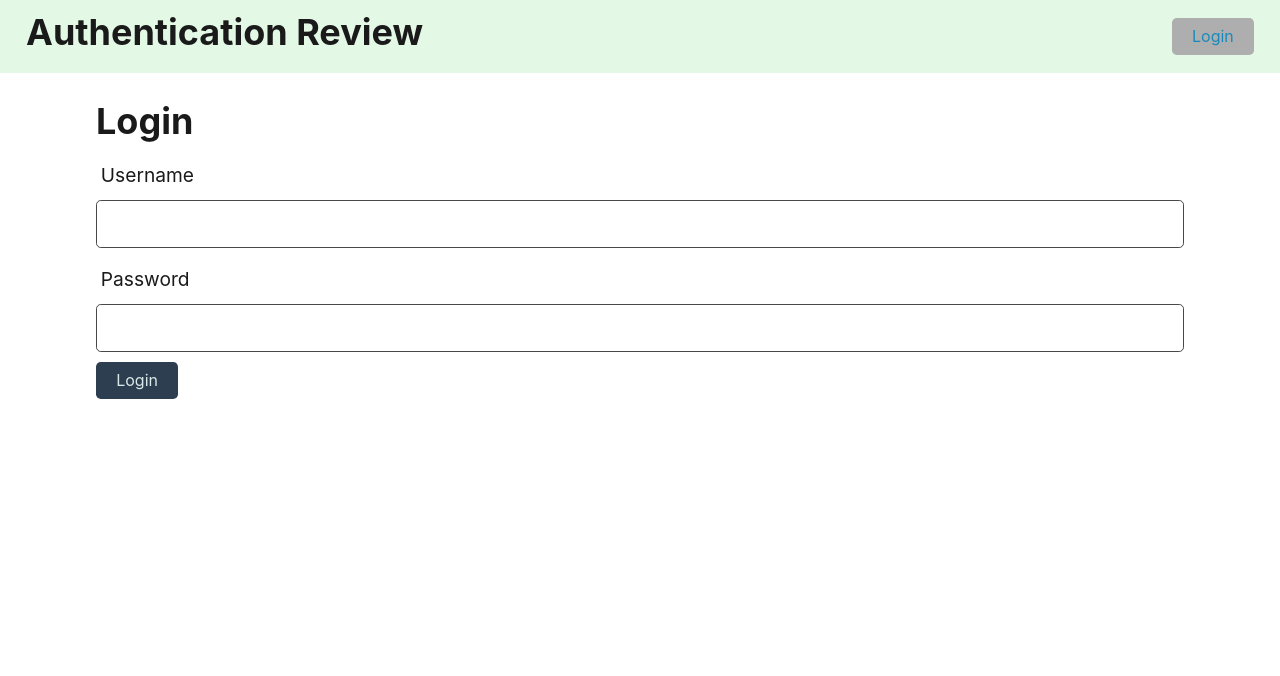
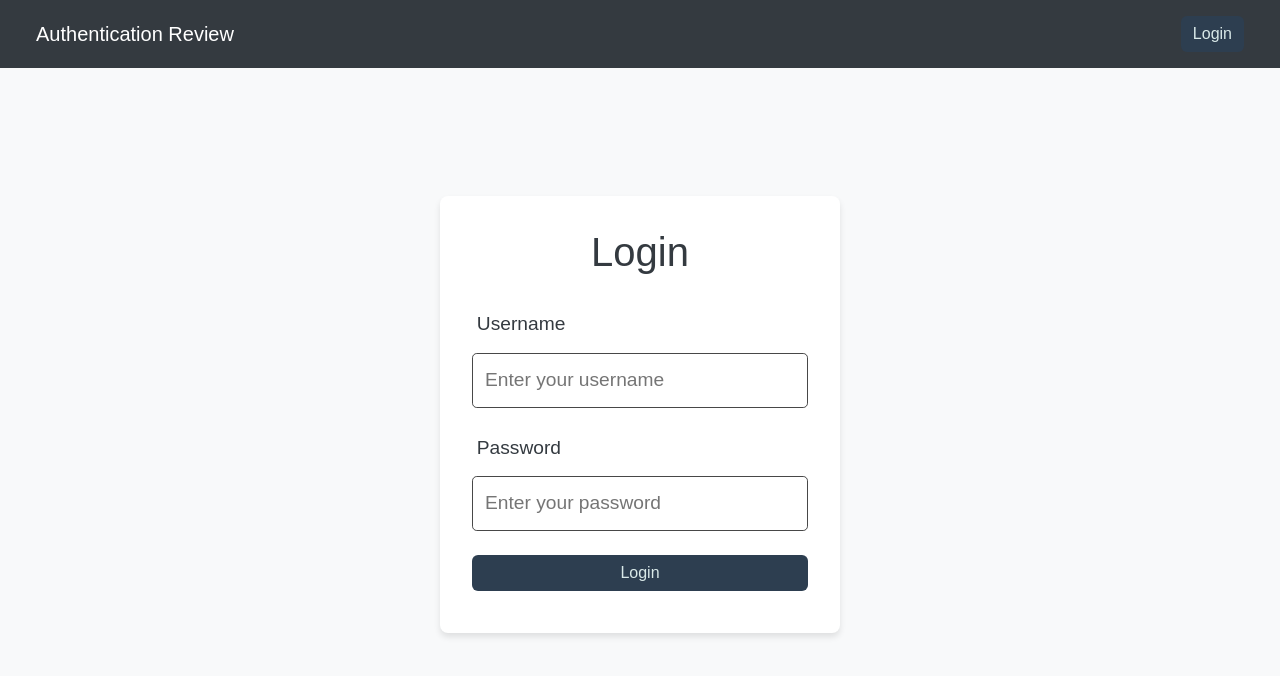
Before and after one commit to YourChumMoop/sound-and-scene, a React (Vite) app in the folder client/: page /login in a window 1280 px wide. Shown: the top 676 px of the page. Built offline with nearby package versions, Linux system fonts and the light colour scheme.

Commit message:
adding styling for login

```diff
--- /dev/null
+++ b/client/src/App.css
@@ -0,0 +1,147 @@
+/* Import Bootstrap */
+@import url('https://cdnjs.cloudflare.com/ajax/libs/bootstrap/5.3.2/css/bootstrap.min.css');
+
+/* Global Styles */
+body {
+  font-family: 'Arial', sans-serif;
+  background-color: #f8f9fa;
+  color: #343a40;
+}
+
+a {
+  color: #007bff;
+  text-decoration: none;
+}
+
+a:hover {
+  text-decoration: underline;
+}
+
+/* Navbar Styles */
+.navbar {
+  background-color: #343a40;
+}
+
+.navbar-brand, .navbar-nav .nav-link {
+  color: #fff !important;
+}
+
+.navbar-brand:hover, .navbar-nav .nav-link:hover {
+  color: #ffc107 !important;
+}
+
+/* Header and Footer */
+.header, .footer {
+  background-color: #343a40;
+  color: #fff;
+  padding: 1rem 0;
+  text-align: center;
+}
+
+/* Search Bar Styles */
+.search-bar {
+  margin: 2rem auto;
+  max-width: 500px;
+}
+
+/* Home Page */
+.home-banner {
+  background: url('https://source.unsplash.com/1600x400/?concert') no-repeat center center;
+  background-size: cover;
+  height: 400px;
+  position: relative;
+}
+
+.home-banner .overlay {
+  position: absolute;
+  top: 0;
+  left: 0;
+  width: 100%;
+  height: 100%;
+  background: rgba(0, 0, 0, 0.5);
+  display: flex;
+  justify-content: center;
+  align-items: center;
+  color: #fff;
+  font-size: 2rem;
+}
+
+/* Event Cards */
+.event-card {
+  transition: transform 0.2s ease;
+}
+
+.event-card:hover {
+  transform: scale(1.03);
+}
+
+.event-card img {
+  height: 200px;
+  object-fit: cover;
+}
+
+.event-card .card-body {
+  min-height: 150px;
+}
+
+/* Venue Cards */
+.venue-card {
+  transition: transform 0.2s ease;
+}
+
+.venue-card:hover {
+  transform: scale(1.03);
+}
+
+.venue-card img {
+  height: 150px;
+  object-fit: cover;
+}
+
+/* Buttons */
+.btn-primary {
+  background-color: #007bff;
+  border: none;
+}
+
+.btn-primary:hover {
+  background-color: #0056b3;
+}
+
+/* Forms */
+.form-control {
+  border-radius: 0.25rem;
+}
+
+/* Login Page */
+.login-container {
+  max-width: 400px;
+  margin: 5rem auto;
+  padding: 2rem;
+  background-color: #fff;
+  box-shadow: 0 4px 6px rgba(0, 0, 0, 0.1);
+  border-radius: 0.5rem;
+}
+
+/* Responsive Design */
+@media (max-width: 768px) {
+  .home-banner {
+    height: 300px;
+  }
+}
+
+.form-input {
+    width: 100%;
+    padding: 0.75rem;
+    color: #1a1a1a;
+    background-color: #ffffff;
+    font-size: 1rem;
+    border: 1px solid #ccc;
+    border-radius: 0.25rem;
+  }
+
+  .form-input:focus {
+    border-color: #007bff;
+    outline: none;
+    box-shadow: 0 0 4px rgba(0, 123, 255, 0.25);
+  }
--- a/client/src/components/Navbar.tsx
+++ b/client/src/components/Navbar.tsx
@@ -9,38 +9,41 @@ const Navbar = () => {
   // Function to check if the user is logged in using auth.loggedIn() method
   const checkLogin = () => {
     if (auth.loggedIn()) {
-      setLoginCheck(true);  // Set loginCheck to true if user is logged in
+      setLoginCheck(true);
     }
   };
 
-  // useEffect hook to run checkLogin() on component mount and when loginCheck state changes
+  // useEffect hook to run checkLogin() on component mount
   useEffect(() => {
-    checkLogin();  // Call checkLogin() function to update loginCheck state
-  }, [loginCheck]);  // Dependency array ensures useEffect runs when loginCheck changes
+    checkLogin();
+  }, []);
 
   return (
-    <div className="display-flex justify-space-between align-center py-2 px-5 mint-green">
-      <h1>
-        Authentication Review
-      </h1>
-      <div>
-        {
-          // Conditional rendering based on loginCheck state
-          !loginCheck ? (
-            // Render login button if user is not logged in
-            <button className="btn" type='button'>
-              <Link to='/login'>Login</Link>
+    <nav className="navbar navbar-expand-lg mint-green py-3 px-4">
+      <div className="container-fluid">
+        <h1 className="navbar-brand text-dark mb-0">Authentication Review</h1>
+
+        <div>
+          {!loginCheck ? (
+            <Link to="/login" className="btn btn-primary">
+              Login
+            </Link>
+          ) : (
+            <button
+              className="btn btn-danger"
+              type="button"
+              onClick={() => {
+                auth.logout();
+                setLoginCheck(false); // Reset login state after logout
+              }}
+            >
+              Logout
             </button>
-          ) : (
-            // Render logout button if user is logged in
-            <button className="btn" type='button' onClick={() => {
-              auth.logout();  // Call logout() method from auth utility on button click
-            }}>Logout</button>
-          )
-        }
+          )}
+        </div>
       </div>
-    </div>
-  )
-}
+    </nav>
+  );
+};
 
 export default Navbar;
--- a/client/src/main.tsx
+++ b/client/src/main.tsx
@@ -1,6 +1,7 @@
 import ReactDOM from 'react-dom/client';
 import { createBrowserRouter, RouterProvider } from 'react-router-dom';
 import './index.css';
+import './App.css';
 
 import App from './App.tsx';
 
--- a/client/src/pages/Home.tsx
+++ b/client/src/pages/Home.tsx
@@ -6,7 +6,6 @@ import UserList from '../components/Users';
 import auth from '../utils/auth';
 
 const Home = () => {
-
   const [users, setUsers] = useState<UserData[]>([]);
   const [error, setError] = useState(false);
   const [loginCheck, setLoginCheck] = useState(false);
@@ -30,30 +29,31 @@ const Home = () => {
   const fetchUsers = async () => {
     try {
       const data = await retrieveUsers();
-            setUsers(data)
+      setUsers(data);
     } catch (err) {
-            console.error('Failed to retrieve tickets:', err);
+      console.error('Failed to retrieve users:', err);
       setError(true);
     }
-    }
+  };
 
   if (error) {
     return <ErrorPage />;
   }
 
   return (
-        <>
-            {
-                !loginCheck ? (
-                    <div className='login-notice'>
-                        <h1>
-                            Login to view all your friends!
-                        </h1>
+    <div className="container mt-5">
+      {!loginCheck ? (
+        <div className="login-notice text-center p-5 bg-light rounded shadow">
+          <h1 className="text-primary mb-4">Login to View All Your Friends!</h1>
+          <p className="text-muted">Please log in to access the user list.</p>
         </div>
       ) : (
+        <div className="user-list-container">
+          <h2 className="text-center mb-4">Your Friends</h2>
           <UserList users={users} />
+        </div>
       )}
-        </>
+    </div>
   );
 };
 
--- a/client/src/pages/Login.tsx
+++ b/client/src/pages/Login.tsx
@@ -34,38 +34,45 @@ const Login = () => {
   };
 
   return (
-    <div className='form-container'>
+    <div className='login-container'>
       <form className='form login-form' onSubmit={handleSubmit}>
-        <h1>Login</h1>
+        <h1 className='text-center mb-4'>Login</h1>
+
         {/* Username input field */}
-        <div className="form-group">
-          <label>Username</label>
+        <div className="form-group mb-3">
+          <label className="form-label">Username</label>
           <input
-            className="form-input"
+            className="form-input w-100"
             type='text'
             name='username'
             value={loginData.username || ''}
             onChange={handleChange}
+            placeholder='Enter your username'
+            required
           />
         </div>
+
         {/* Password input field */}
-        <div className="form-group">
-          <label>Password</label>
+        <div className="form-group mb-4">
+          <label className="form-label">Password</label>
           <input
-            className="form-input"
+            className="form-input w-100"
             type='password'
             name='password'
             value={loginData.password || ''}
             onChange={handleChange}
+            placeholder='Enter your password'
+            required
           />
         </div>
+
         {/* Submit button for the login form */}
-        <div className="form-group">
-          <button className="btn btn-primary" type='submit'>Login</button>
+        <div className="form-group text-center">
+          <button className="btn btn-primary btn-block" type='submit'>Login</button>
         </div>
       </form>
     </div>
-  )
+  );
 };
 
 export default Login;
```
Also changed, not shown: 1 other file (tests, documents, lock files or other folders). Lines whose indentation alone changed are shown as unchanged.
